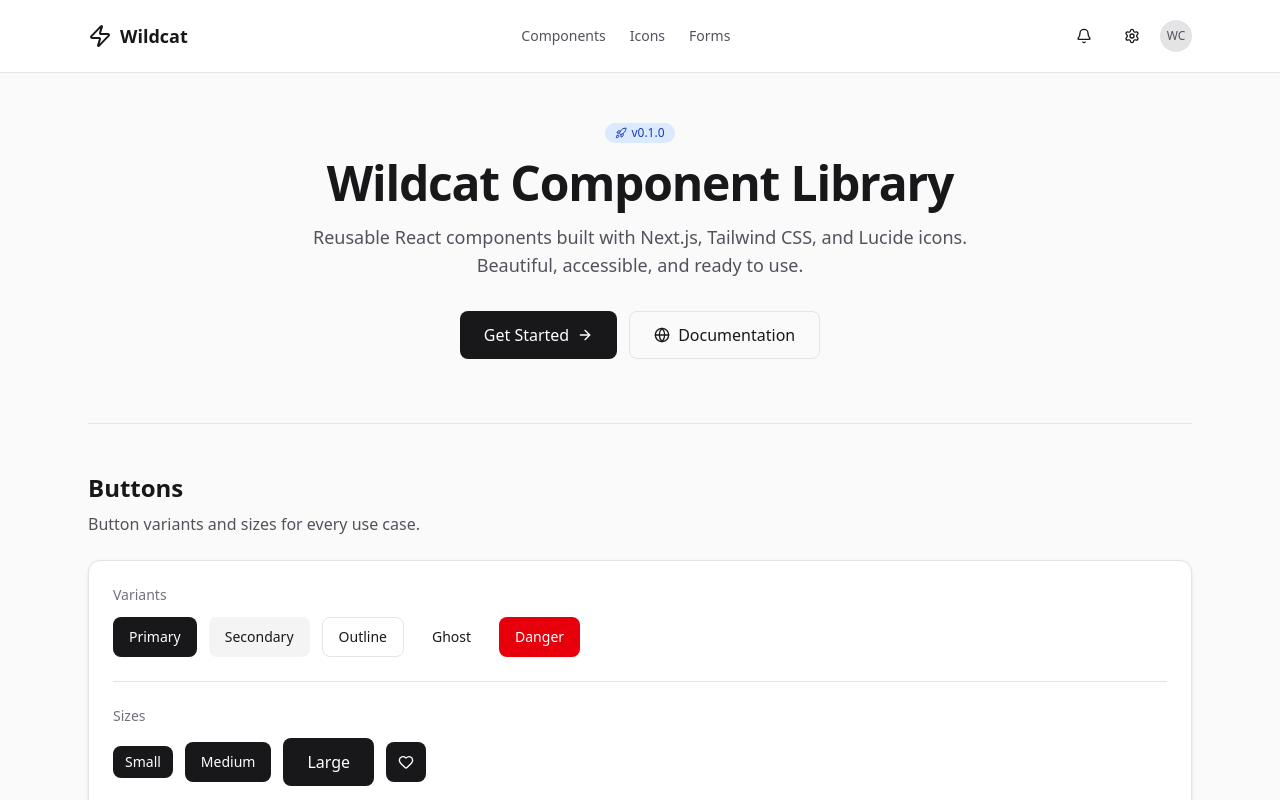
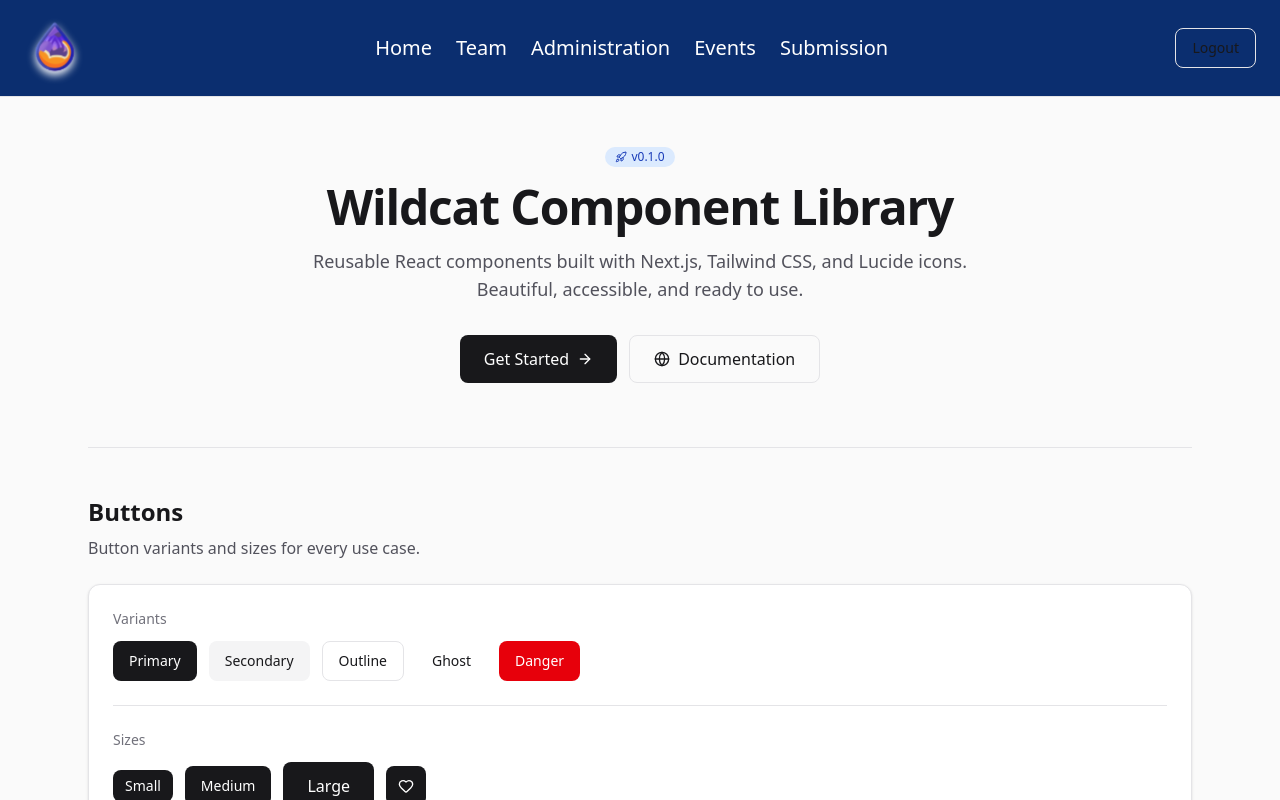
Before and after one commit to AndhikaAddiputra/wildcat-fe, a Next.js app: page / in a window 1280 px wide. Shown: the top 800 px of the page. Built offline with nearby package versions, Linux system fonts and the light colour scheme.

Commit message:
refactor: convert page navbar to component

```diff
--- a/next.config.ts
+++ b/next.config.ts
@@ -1,9 +1,5 @@
 import type { NextConfig } from "next";
 
-const nextConfig: NextConfig = {
-  turbopack: {
-    root: "/Users/folfox/dev/websites/wildcat-fe",
-  },
-};
+const nextConfig: NextConfig = {};
 
 export default nextConfig;
--- a/src/app/page.tsx
+++ b/src/app/page.tsx
@@ -15,6 +15,7 @@
   Avatar,
   Modal,
   Separator,
+  Navbar,
 } from "@/components/ui";
 import {
   Heart,
@@ -44,36 +45,7 @@
   return (
     <div className="min-h-screen bg-zinc-50 dark:bg-zinc-950">
       {/* Header */}
-      <header className="border-b border-zinc-200 bg-white dark:border-zinc-800 dark:bg-zinc-950">
-        <div className="mx-auto flex max-w-6xl items-center justify-between px-6 py-4">
-          <div className="flex items-center gap-2">
-            <Zap className="h-6 w-6 text-zinc-900 dark:text-zinc-50" />
-            <span className="text-lg font-bold text-zinc-900 dark:text-zinc-50">
-              Wildcat
-            </span>
-          </div>
-          <nav className="hidden items-center gap-6 md:flex">
-            <a href="#components" className="text-sm text-zinc-600 hover:text-zinc-900 dark:text-zinc-400 dark:hover:text-zinc-50">
-              Components
-            </a>
-            <a href="#icons" className="text-sm text-zinc-600 hover:text-zinc-900 dark:text-zinc-400 dark:hover:text-zinc-50">
-              Icons
-            </a>
-            <a href="#forms" className="text-sm text-zinc-600 hover:text-zinc-900 dark:text-zinc-400 dark:hover:text-zinc-50">
-              Forms
-            </a>
-          </nav>
-          <div className="flex items-center gap-2">
-            <Button variant="ghost" size="icon">
-              <Bell className="h-4 w-4" />
-            </Button>
-            <Button variant="ghost" size="icon">
-              <Settings className="h-4 w-4" />
-            </Button>
-            <Avatar fallback="WC" size="sm" />
-          </div>
-        </div>
-      </header>
+      <Navbar />
 
       <main className="mx-auto max-w-6xl px-6 py-12">
         {/* Hero Section */}
--- a/src/components/ui/index.ts
+++ b/src/components/ui/index.ts
@@ -20,3 +20,5 @@
 
 export { Separator } from "./separator";
 export type { SeparatorProps } from "./separator";
+
+export { Navbar } from "./navbar"
--- /dev/null
+++ b/src/components/ui/navbar.tsx
@@ -0,0 +1,37 @@
+import { Button } from "./button";
+import Image from "next/image";
+import { Settings, Bell, Zap } from "lucide-react";
+
+function Navbar(){
+    return (
+        <header className="border-b border-zinc-200 bg-[#0b2e6f] dark:border-zinc-800 dark:bg-zinc-950">
+            <div className="mx-auto flex max-w-[1440px] items-center justify-between px-6 py-4">
+                <div className="flex items-center gap-2">
+                    <Image src="/wildcat-logo.svg" alt="Wildcat" width={64} height={64} className="drop-shadow-lg drop-shadow-white" />
+                </div>
+                <nav className="hidden items-center gap-6 md:flex text-white dark:text-white text-[20px]">
+                    <a href="#components" className="hover:text-[#f79321] dark:hover:[#f79321] active:text-[#f79321]">
+                      Home
+                    </a>
+                    <a href="#icons" className="hover:text-[#f79321] dark:hover:text-[#f79321] active:text-[#f79321]">
+                      Team
+                    </a>
+                    <a href="#forms" className="hover:text-[#f79321] dark:hover:text-[#f79321] active:text-[#f79321]">
+                      Administration
+                    </a>
+                    <a href="#forms" className="hover:text-[#f79321] dark:hover:text-[#f79321] active:text-[#f79321]">
+                      Events
+                    </a>
+                    <a href="#forms" className="hover:text-[#f79321] dark:hover:text-[#f79321] active:text-[#f79321]">
+                      Submission
+                    </a>
+                </nav>
+                <div className="flex items-center gap-2">
+                    <Button variant="outline">Logout</Button>
+                </div>
+            </div>
+        </header>
+    );
+}
+
+export { Navbar };
```
Also changed, not shown: public/wildcat-logo.svg (added).
